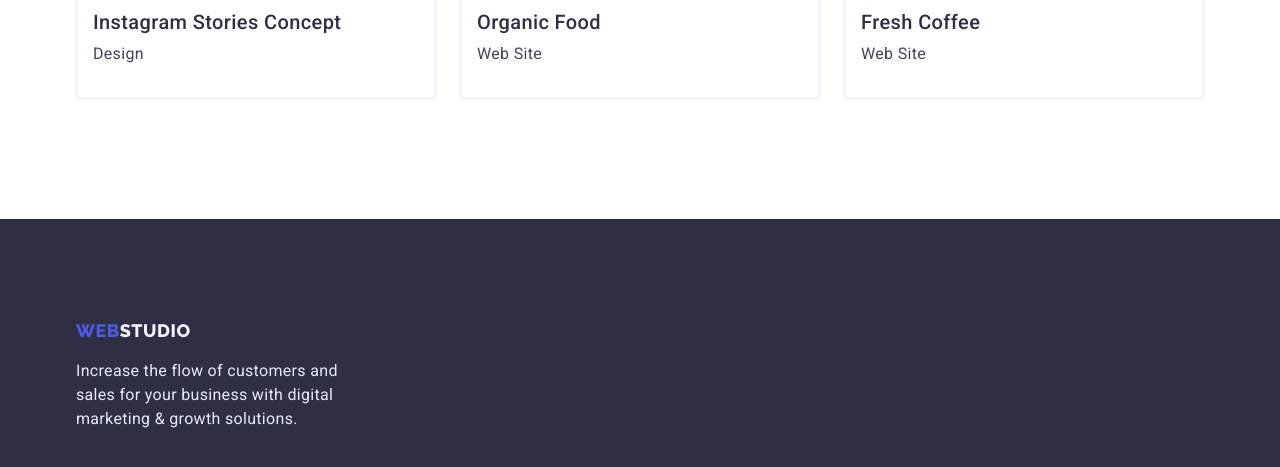
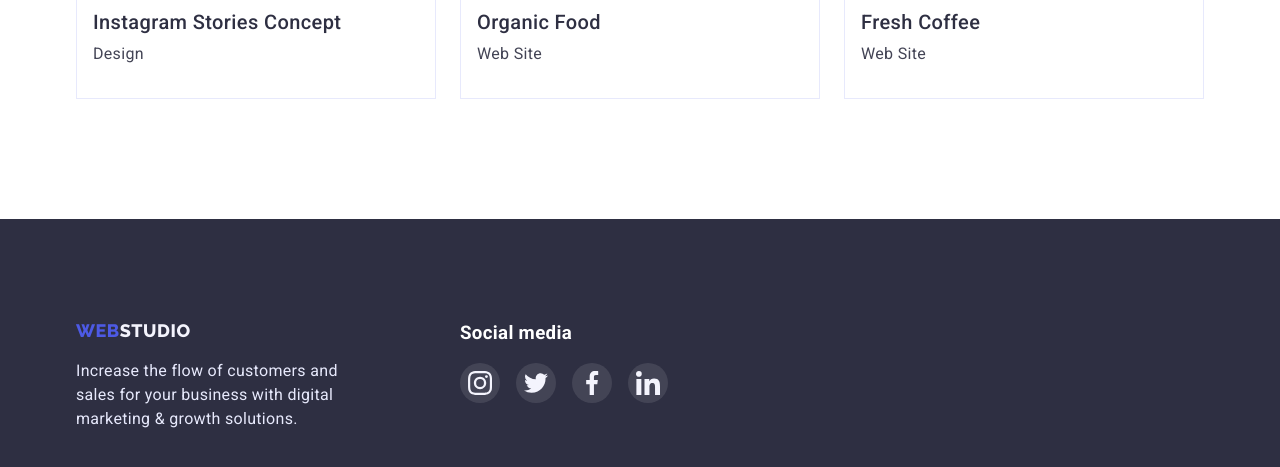
Before and after one commit to heilya/goit-markup-hw-04, a plain HTML site: page portfolio.html in a window 1280 px wide. Shown: the part 1551-2018 px from the top of the page. Drawn offline with nearby package versions, Linux system fonts and the light colour scheme.

Commit message:
Додала іконки в footer

```diff
--- a/css/styles.css
+++ b/css/styles.css
@@ -10,6 +10,7 @@
 	--secondary-page-color: #f4f4fd;
 	--border-color: #e7e9fc;
 	--icon-color: #8e8f99;
+	--active-icon-color: #31d0aa;
 }
 h1,
 h2,
@@ -62,6 +63,7 @@ body {
 /* Header */
 .header {
 	border-bottom: 1px solid var(--border-color);
+	box-shadow: 0px 1px 6px rgba(46, 47, 66, 0.08), 0px 1px 1px rgba(46, 47, 66, 0.16), 0px 2px 1px rgba(46, 47, 66, 0.08);
 }
 .navigation-container {
 	display: flex;
@@ -167,6 +169,7 @@ body {
 	padding: 16px 32px;
 	border-radius: 4px;
 	border-color: transparent;
+	box-shadow: 0px 4px 4px rgba(0, 0, 0, 0.15);
 }
 .hero-btn:hover,
 .hero-btn:focus {
@@ -371,6 +374,44 @@ body {
 	color: var(--footer-text-color);
 	width: 264px;
 }
+.social-media-subtitle {
+	color: var(--primari-page-color);
+	margin-bottom: 16px;
+}
+.footer-social-list {
+	display: flex;
+	justify-content: center;
+	align-items: center;
+	gap: 16px;
+}
+
+.footer-social-link {
+	display: flex;
+	justify-content: center;
+	align-items: center;
+	width: 40px;
+	height: 40px;
+	border-radius: 50%;
+	background-color: rgba(255, 255, 255, 0.1);
+}
+.footer-social-link:hover,
+.footer-social-link:focus {
+	background-color: var(--active-icon-color);
+}
+.social-media-wrapper {
+	display: inline-block;
+	flex-wrap: wrap;
+}
+.footer-content {
+	display: flex;
+}
+.footer-wrapper {
+	margin-right: 120px;
+}
+.footer-social-icon {
+	fill: var(--secondary-page-color);
+}
+
 /* Portfolio */
 .portfolio {
 	padding-top: 96px;
--- a/portfolio.html
+++ b/portfolio.html
@@ -144,12 +144,45 @@
 		</main>
 		<!-- Footer -->
 		<footer class="footer">
-			<div class="container"
-				><a class="link logo-footer" href="./index.html"><span class="logo-accent">Web</span>Studio</a>
-				<p class="footer-text">
-					Increase the flow of customers and sales for your business with digital marketing & growth solutions.</p
-				></div
-			>
+			<div class="container footer-content">
+				<div class="footer-wrapper"
+					><a class="link logo-footer" href="./index.html"><span class="logo-accent">Web</span>Studio</a>
+					<p class="footer-text">
+						Increase the flow of customers and sales for your business with digital marketing & growth solutions.</p
+					></div
+				>
+				<div class="social-media-wrapper"
+					><h3 class="social-media-subtitle">Social media</h3>
+					<ul class="list footer-social-list">
+						<li class="footer-social-list-item">
+							<a href="" class="footer-social-link">
+								<svg class="footer-social-icon" width="24" height="24">
+									<use href="./images/icons.svg#icon-instagram"></use>
+								</svg>
+							</a>
+						</li>
+						<li class="footer-social-list-item">
+							<a href="" class="footer-social-link">
+								<svg class="footer-social-icon" width="24" height="24">
+									<use href="./images/icons.svg#icon-twitter"></use>
+								</svg>
+							</a>
+						</li>
+						<li class="footer-social-list-item">
+							<a href="" class="footer-social-link">
+								<svg class="footer-social-icon" width="24" height="24">
+									<use href="./images/icons.svg#icon-facebook"></use>
+								</svg>
+							</a>
+						</li>
+						<li class="footer-social-list-item">
+							<a href="" class="footer-social-link">
+								<svg class="footer-social-icon" width="24" height="24">
+									<use href="./images/icons.svg#icon-linkedin"></use>
+								</svg>
+							</a>
+						</li> </ul></div
+			></div>
 		</footer>
 	</body>
 </html>
```
Also changed, not shown: index.html (+39 -6 lines).
